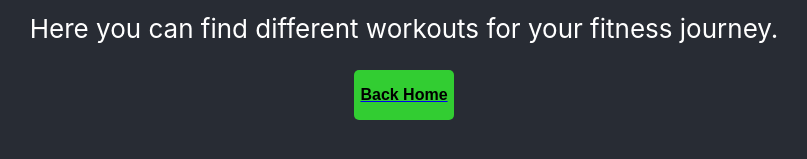
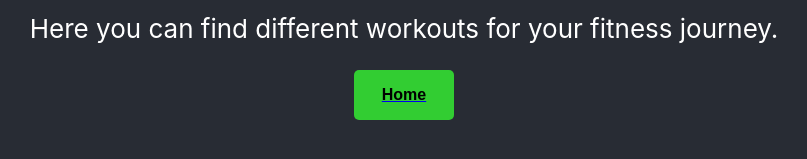
Before and after one commit to mysterydoggy/G1-fitness, a React (Create React App) app in the folder g1fitness/: page /Journal in a window 1280 px wide. Shown: the part 347-506 px from the top of the page, without its empty margins (236-1043 px from the left). Built offline with nearby package versions, Linux system fonts and the light colour scheme.

Commit message:
fixed home button

```diff
--- a/g1fitness/src/Journal.js
+++ b/g1fitness/src/Journal.js
@@ -10,7 +10,7 @@ function Journal() {
       <p>Here you can find different workouts for your fitness journey.</p>
 
       <Link to="/">
-        <button className="nav-button">Back Home</button>
+        <button className="nav-button">Home</button>
       </Link>
     </div>
   );
```
